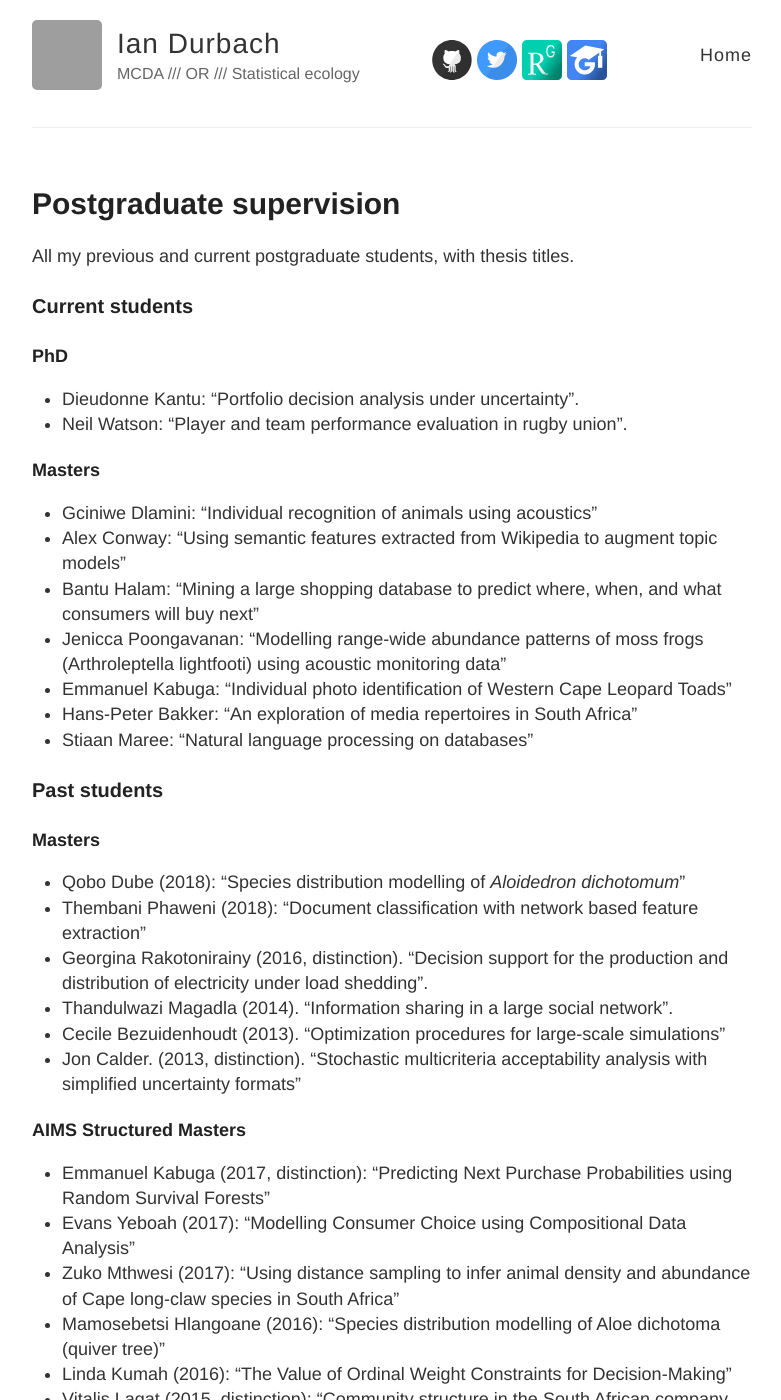
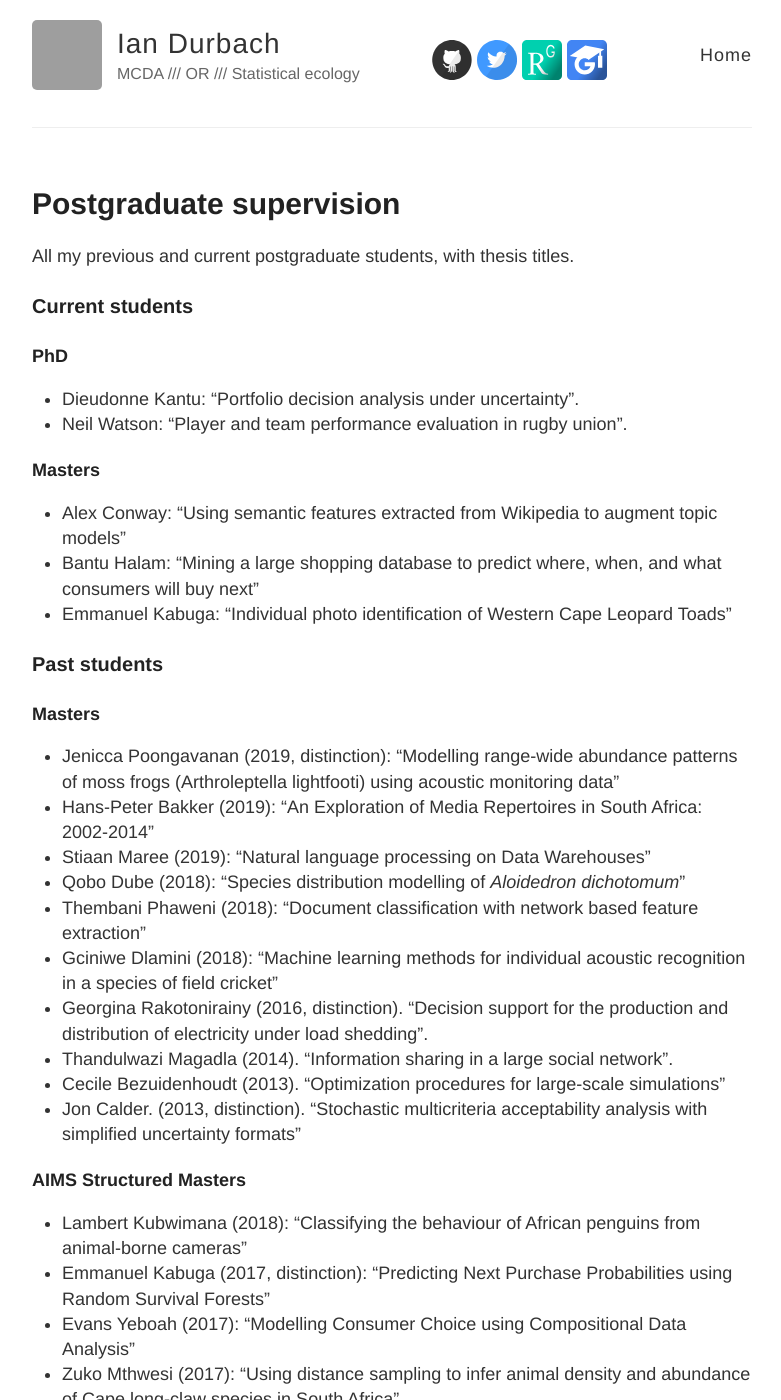
Before and after one commit to iandurbach/iandurbach.github.io, a Jekyll site: the page built from _posts/2017-09-07-students.md, in a window 1280 px wide and 1400 px high. Shown: the whole window, without its empty margins (248-1029 px from the left). Built offline with Jekyll 4.4.1, drawn with Linux system fonts in a browser that asks for light colours; grey boxes are pictures that could not be loaded.

Commit message:
Update 2017-09-07-students.md

```diff
--- a/_posts/2017-09-07-students.md
+++ b/_posts/2017-09-07-students.md
@@ -14,20 +14,20 @@ All my previous and current postgraduate students, with thesis titles.
 
 ##### Masters
 
-- Gciniwe Dlamini: “Individual recognition of animals using acoustics”
 - Alex Conway: “Using semantic features extracted from Wikipedia to augment topic models”
 - Bantu Halam: “Mining a large shopping database to predict where, when, and what consumers will buy next”
-- Jenicca Poongavanan: “Modelling range-wide abundance patterns of moss frogs (Arthroleptella lightfooti) using acoustic monitoring data”
 - Emmanuel Kabuga: “Individual photo identification of Western Cape Leopard Toads”
-- Hans-Peter Bakker: "An exploration of media repertoires in South Africa"
-- Stiaan Maree: "Natural language processing on databases"
 
 ### Past students
 
 ##### Masters
 
+- Jenicca Poongavanan (2019, distinction): “Modelling range-wide abundance patterns of moss frogs (Arthroleptella lightfooti) using acoustic monitoring data”
+- Hans-Peter Bakker (2019): "An Exploration of Media Repertoires in South Africa: 2002-2014"
+- Stiaan Maree (2019): "Natural language processing on Data Warehouses"
 - Qobo Dube (2018): “Species distribution modelling of *Aloidedron dichotomum*”
 - Thembani Phaweni (2018): “Document classification with network based feature extraction”
+- Gciniwe Dlamini (2018): “Machine learning methods for individual acoustic recognition in a species of field cricket”
 - Georgina Rakotonirainy (2016, distinction). “Decision support for the production and distribution of electricity under load shedding”.
 - Thandulwazi Magadla (2014). “Information sharing in a large social network”.
 - Cecile Bezuidenhoudt (2013). “Optimization procedures for large-scale simulations”
@@ -35,6 +35,7 @@ All my previous and current postgraduate students, with thesis titles.
 
 ##### AIMS Structured Masters
 
+- Lambert Kubwimana (2018): "Classifying the behaviour of African penguins from animal-borne cameras"
 - Emmanuel Kabuga (2017, distinction): “Predicting Next Purchase Probabilities using Random Survival Forests”
 - Evans Yeboah (2017): “Modelling Consumer Choice using Compositional Data Analysis”
 - Zuko Mthwesi (2017): “Using distance sampling to infer animal density and abundance of Cape long-claw species in South Africa”
```
